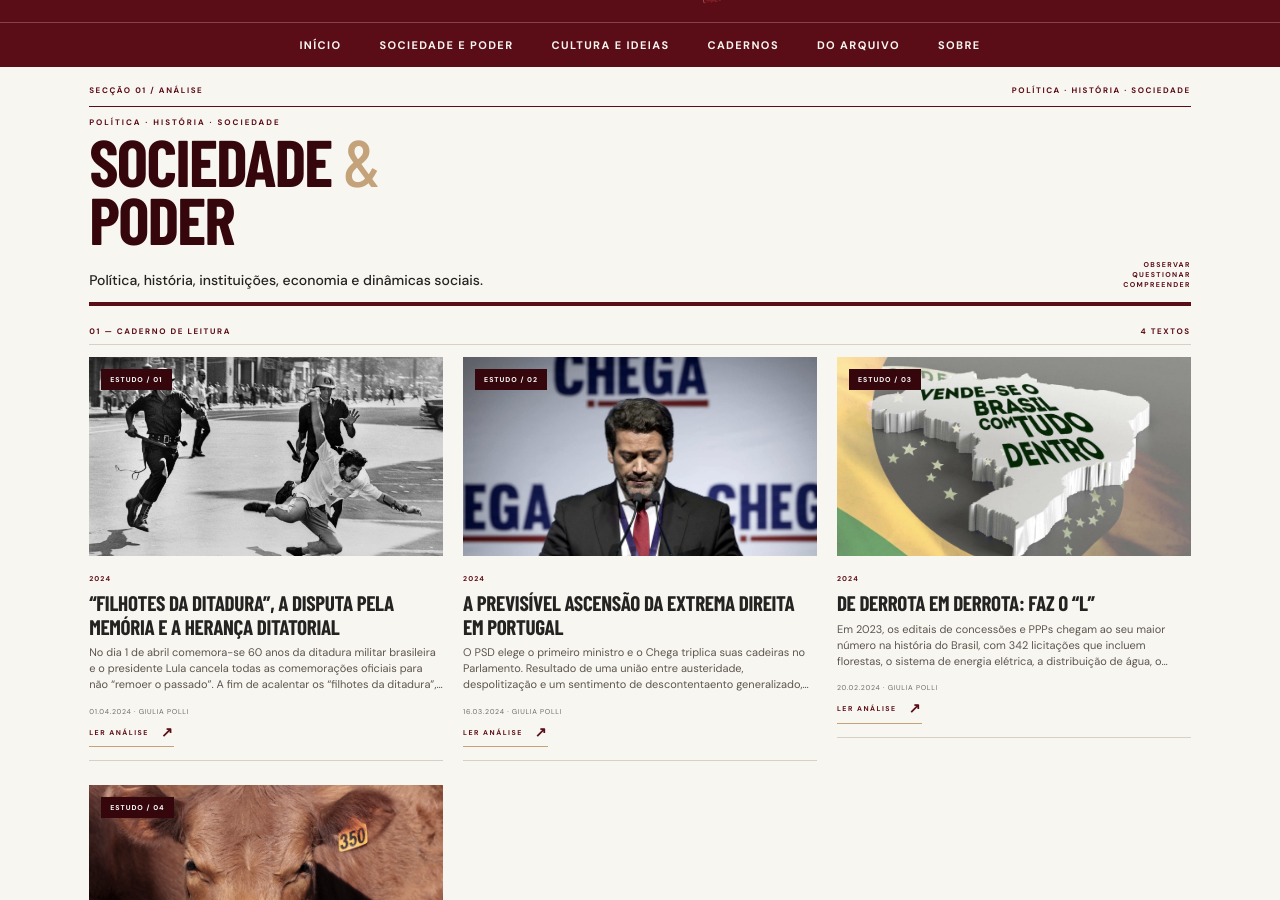
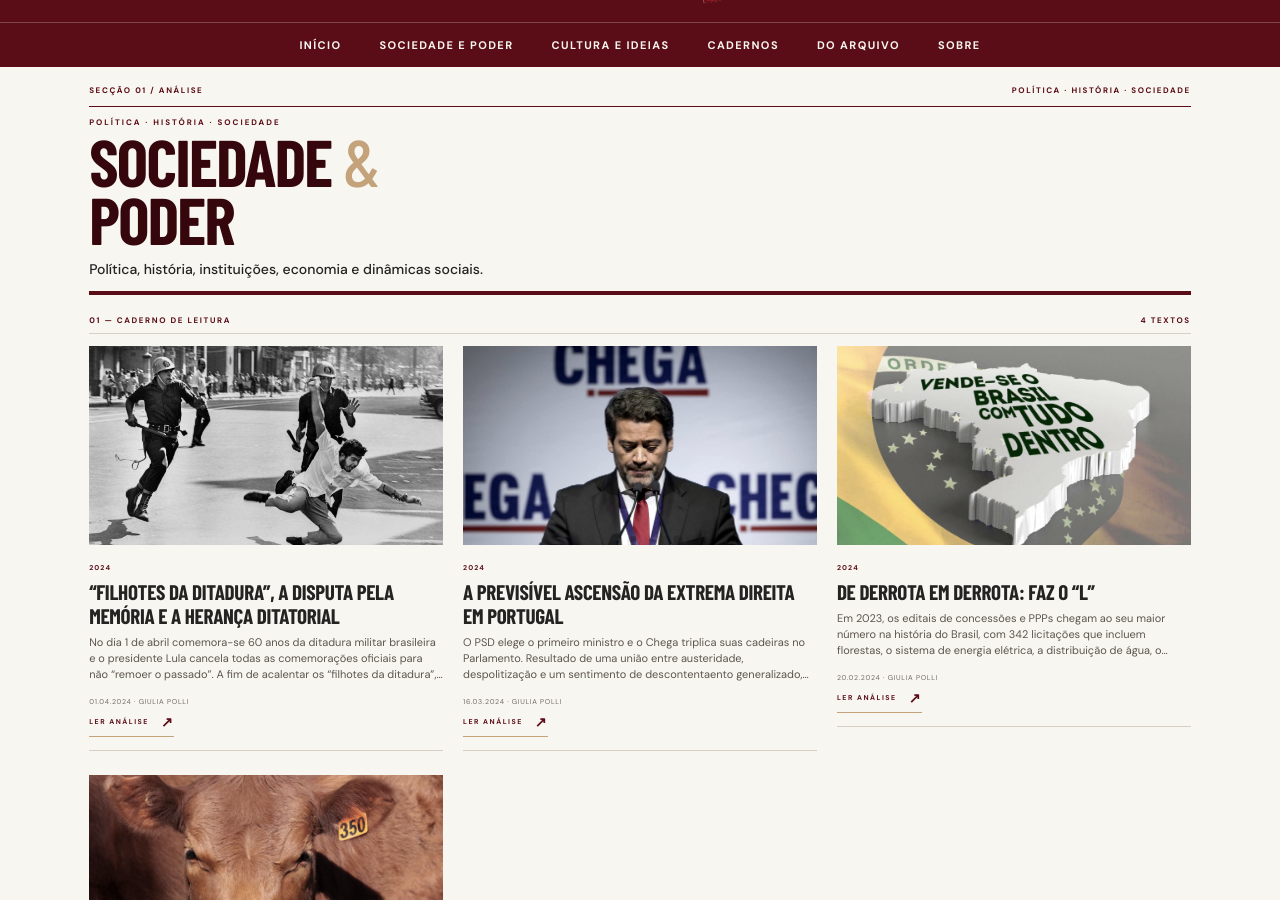
Before and after one commit to gmonteiropolli-design/Margens-da-Polis, a Jekyll site: the page built from categoria/sociedade-e-poder/index.html, in a window 1280 px wide and 900 px high, scrolled down 223 px. Built offline with Jekyll 4.4.1, drawn with Linux system fonts in a browser that asks for light colours; some web fonts are replaced.

Commit message:
Remove etiquetas sobre imagens e palavras decorativas de Sociedade e Poder

```diff
--- a/categoria/sociedade-e-poder/index.html
+++ b/categoria/sociedade-e-poder/index.html
@@ -9,7 +9,7 @@ permalink: /categoria/sociedade-e-poder/
     <div class="section-overline"><span>SECÇÃO 01 / ANÁLISE</span><span>POLÍTICA · HISTÓRIA · SOCIEDADE</span></div>
     <p class="section-kicker">POLÍTICA · HISTÓRIA · SOCIEDADE</p>
     <h1>Sociedade <i>&</i><br>Poder</h1>
-    <div class="section-intro-line"><p>Política, história, instituições, economia e dinâmicas sociais.</p><span>OBSERVAR<br>QUESTIONAR<br>COMPREENDER</span></div>
+    <div class="section-intro-line"><p>Política, história, instituições, economia e dinâmicas sociais.</p></div>
   </header>
   {% assign posts = site.posts | where_exp: "post", "post.categories contains 'Sociedade'" | where_exp: "post", "post.from_archive != true" %}
   <div class="section-feed-heading"><span>01 — CADERNO DE LEITURA</span><span>{{ posts.size }} TEXTOS</span></div>
@@ -18,7 +18,6 @@ permalink: /categoria/sociedade-e-poder/
     <article class="society-card{% if forloop.first %} society-card-lead{% endif %}">
       <div class="society-card-visual">
         {% if post.image %}<a href="{{ post.url | relative_url }}"><img src="{{ post.image | relative_url }}" alt="{{ post.image_alt | default: post.title }}" loading="lazy"></a>{% else %}<a class="card-placeholder" href="{{ post.url | relative_url }}"><span>MP</span></a>{% endif %}
-        <span class="society-card-number">ESTUDO / {{ forloop.index | prepend: "00" | slice: -2, 2 }}</span>
       </div>
       <div class="society-card-copy"><span class="section-kicker">{{ post.date | date: "%Y" }}</span><h2><a href="{{ post.url | relative_url }}">{{ post.title }}</a></h2>{% if post.description %}<p>{{ post.description }}</p>{% endif %}<div class="story-meta">{{ post.date | date: "%d.%m.%Y" }} · {{ post.author | default: "Autor" }}</div><a class="section-read-link" href="{{ post.url | relative_url }}">LER ANÁLISE <span>↗</span></a></div>
     </article>
```
